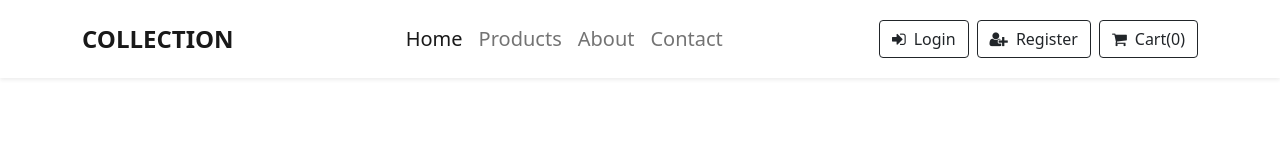
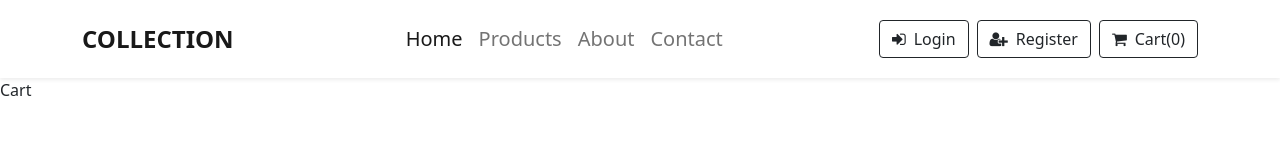
Before and after one commit to programer1983/Online-Store, a React (Create React App) app: page /cart in a window 1280 px wide. Shown: the top 160 px of the page. Built offline with nearby package versions, Linux system fonts and the light colour scheme.

Commit message:
adding goods to the cart, displaying the total number of goods in the navbar, routing for the cart component;

```diff
--- a/src/App.js
+++ b/src/App.js
@@ -3,6 +3,7 @@ import Home from './components/Home';
 import Navbar from "./components/Navbar"
 import Products from "./components/Products"
 import Product from "./components/Product"
+import Cart from "./components/Cart"
 import {Routes, Route} from "react-router-dom"
 
 
@@ -14,6 +15,8 @@ function App() {
       <Route exact path='/' element={<Home/>}/>
       <Route exact path='/products' element={<Products/>}/>
       <Route exact path='/products/:id' element={<Product/>}/>
+      <Route exact path='/cart' element={<Cart/>}/>
+
     </Routes>
     </>
   );
--- /dev/null
+++ b/src/components/Cart.jsx
@@ -0,0 +1,12 @@
+import React from 'react'
+
+const Cart = () => {
+  return (
+    <div>
+
+       Cart
+    </div>
+  )
+}
+
+export default Cart
--- a/src/components/Navbar.jsx
+++ b/src/components/Navbar.jsx
@@ -1,8 +1,12 @@
 import React from 'react';
 import {Link} from "react-router-dom"
+import {useSelector} from "react-redux"
 
 
 const Navbar = () => {
+const state = useSelector((state) => state.handleCart)
+
+
 return (
 <div>
 <nav class="navbar navbar-expand-lg navbar-light bg-white py-3 shadow-sm">
@@ -37,7 +41,7 @@ return (
         </Link>
         <Link to="/cart" className="btn btn-outline-dark ms-2">
             <i className="fa fa-shopping-cart me-2"></i>
-            Cart(0)
+            Cart({state.length})
         </Link>
     </div>
     </div>
--- a/src/components/Product.jsx
+++ b/src/components/Product.jsx
@@ -1,4 +1,6 @@
 import React, {useState, useEffect} from 'react';
+import {useDispatch} from "react-redux"
+import {addCart} from "./../redux/action"
 import {useParams} from "react-router-dom"
 import { Link } from 'react-router-dom';
 import Skeleton from "react-loading-skeleton"
@@ -7,6 +9,12 @@ const Product = () => {
   const {id} = useParams()
   const [product, setProduct] = useState([])
   const [loading, setLoading] = useState(false)
+
+  const dispatch = useDispatch()
+
+  const addProduct = (product) => {
+    dispatch(addCart(product))
+  }
 
   useEffect(() => {
     const getProduct = async () => {
@@ -58,7 +66,9 @@ const Product = () => {
         </p>
         <h3 className="display-6 fw-bolder my-4">$ {product.price}</h3>
         <p className="lead">{product.description}</p>
-        <button className="btn btn-outline-dark px-4 py-2">
+        <button className="btn btn-outline-dark px-4 py-2"
+           onClick={() => addProduct(product)}
+        >
           Add to Cart
         </button>
         <Link to="/cart" className="btn btn-dark ms-2 px-2 py-2">
--- a/src/redux/reducer/handleCart.js
+++ b/src/redux/reducer/handleCart.js
@@ -30,6 +30,7 @@ const handleCart = (state = cart, action) => {
             break
         default:
            return state
+           break
     }
 }
 
```
